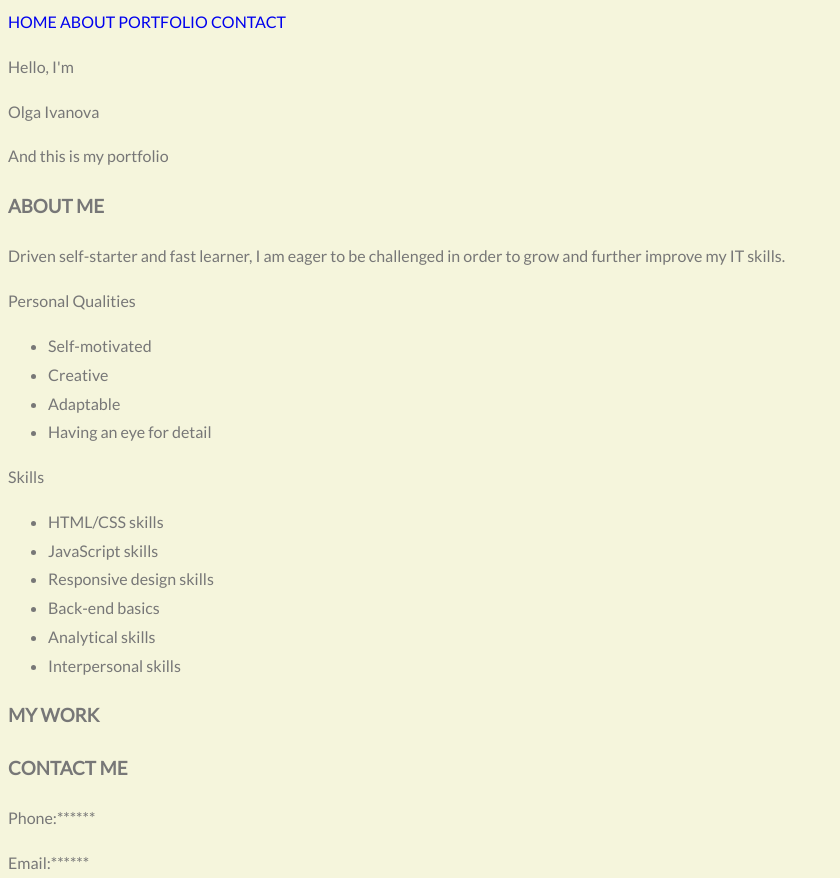
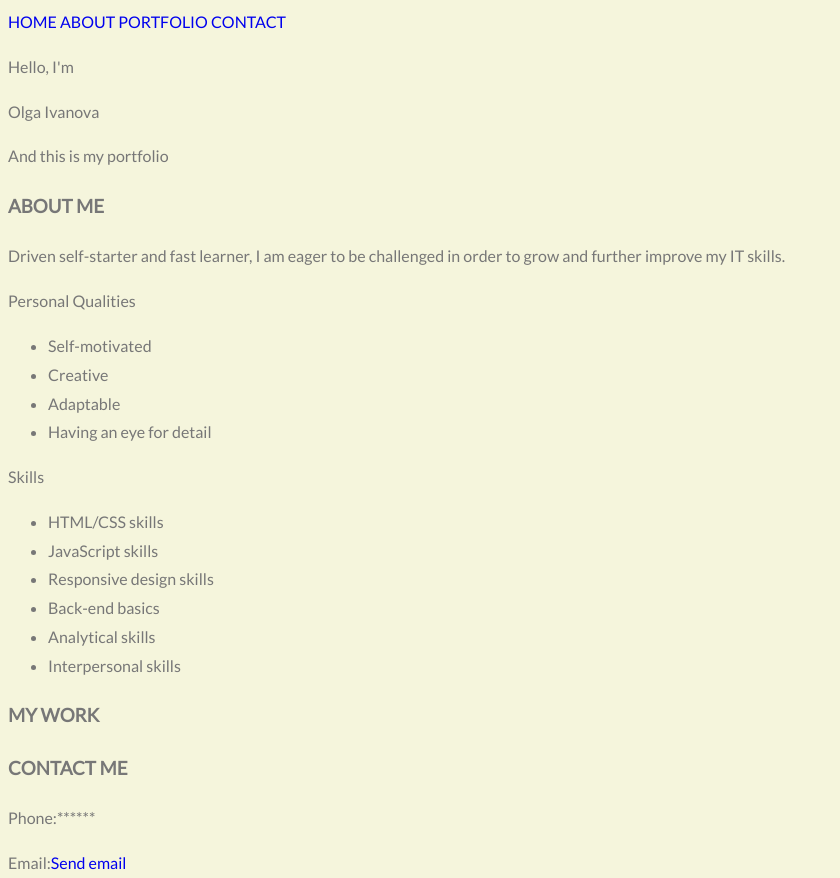
Before and after one commit to olya-ivanova/portfolio, a plain HTML site: page index.html in a window 1280 px wide. Shown: the whole page, without its empty margins (0-840 px from the left). Drawn offline with Linux system fonts and the light colour scheme.

Commit message:
add mailto

```diff
--- a/index.html
+++ b/index.html
@@ -43,6 +43,6 @@
 	<h3><a id="portfolio"></a>MY WORK</h3>
 	<h3><a id="contact">CONTACT ME</h3>
 	<p>Phone:******</p>
-	<p>Email:******</p>
+	<p>Email:<a href="mailto:someonewhoisdoing@mail.ru">Send email</a></p>
 </body>
 </html>
```
